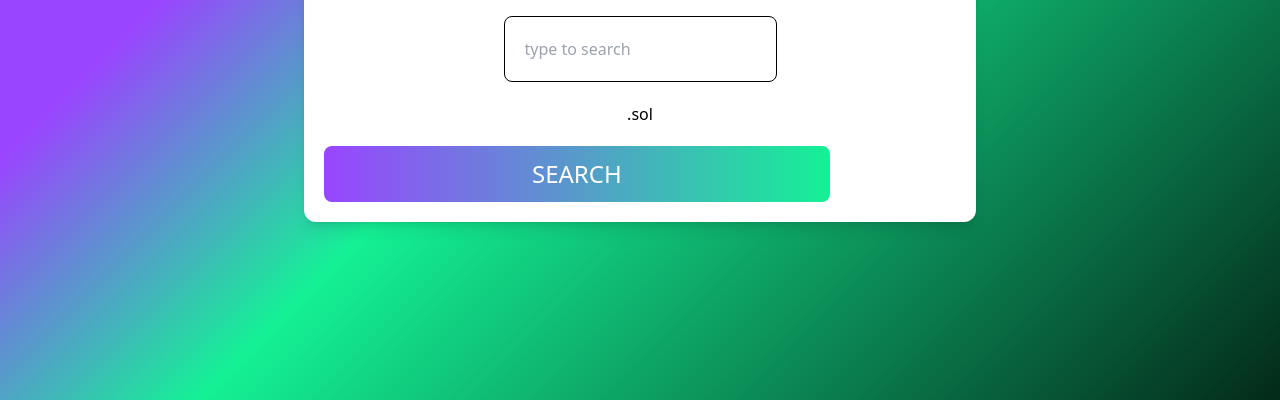
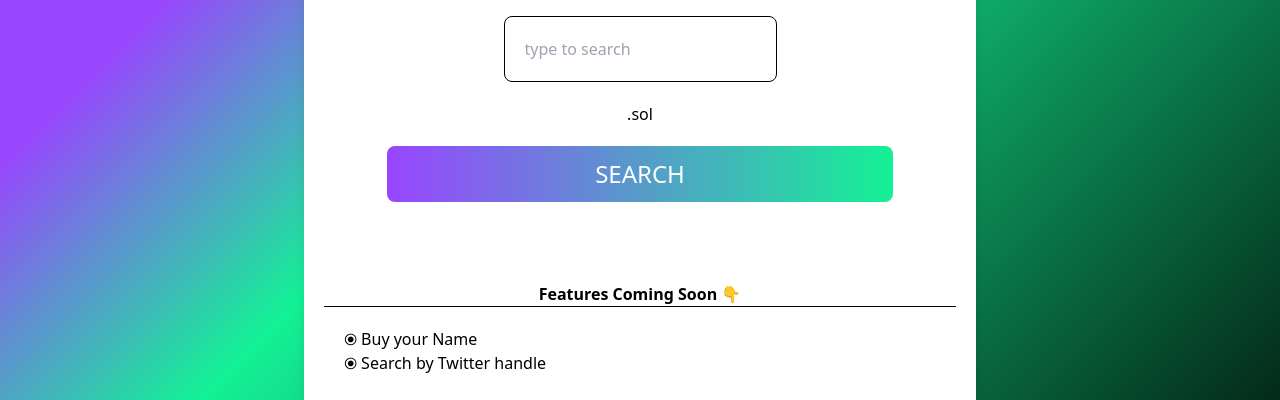
Before and after one commit to metasal1/sns-api, a website: page index.html in a window 1280 px wide. Shown: the part 152-552 px from the top of the page. Drawn offline with Linux system fonts and the light colour scheme.

Commit message:
added gh, feature list

```diff
--- a/index.html
+++ b/index.html
@@ -10,10 +10,10 @@
   </head>
   <body>
     <div
-      class="bg-white rounded-xl shadow-lg m-5 p-5 grid place-content-center justify-center content-center place-self-center text-center"
+      class=" bg-white rounded-xl shadow-lg m-5 p-5 grid place-content-center justify-center content-center place-self-center text-center"
     >
       <h1 class="text-2xl lg:text-5xl font-bold m-10">SOLANA NAME SEARCH</h1>
-      <div class="inline-block align-middle">
+      <div>
         <input
           id="value"
           type="search"
@@ -23,7 +23,7 @@
           spellcheck="false"
         />
         <div class="mb-5">.sol</div>
-      </div>
+      </div><div>
       <button
         id="searchBtn"
         class="btn-primary"
@@ -33,7 +33,20 @@
       </div>
       </button>
       <div id="resultsBox" class="resultsBox"></div>
+<div class="font-bold">Features Coming Soon 👇</div>
+  <hr>
+<div class="text-left m-5">
 
+  <div >
+    ⦿ Buy your Name
+  </div>
+  <div>
+    ⦿ Search by Twitter handle
+  </div>
+</div>
+  Suggestions? Feedback? Contribute?
+  <a rel="noopener" href="https://github.com/metasal1/sns-api" target="_blank"><img class="mx-auto" width='20' src="github.png" title="github logo"  /></a>
+</div>
     <div class="footer">
 
       <p class="text-xs padding-10 margin-10">
@@ -79,7 +92,7 @@
             console.log(dateNow)
 
             resultsDiv.innerHTML = `
-            <div class="font-bold">Domain Name</div>   <div id='dn' class='results'>${data.data}.sol</div><button onclick="copyFtn('dn')">✂️</button>
+            <div class="font-bold">Domain Name</div>   <div id='dn' class='results'>${data.data}</div><button onclick="copyFtn('dn')">✂️</button>
             <div class="font-bold">Public Key</div>   <div id='pk' class='results'>${data.publicKey}</div><button onclick="copyFtn('pk')">✂️</button>
             <button onclick='window.open("https://solscan.io/account/${data.publicKey}")'> 🔎 </button>
             <div class="font-bold">NFT Owner</div>   <div id='no' class='results'>${data.nftOwner}</div><button onclick="copyFtn('no')">✂️</button>
```
Also changed, not shown: github.png (added), styled.css.
